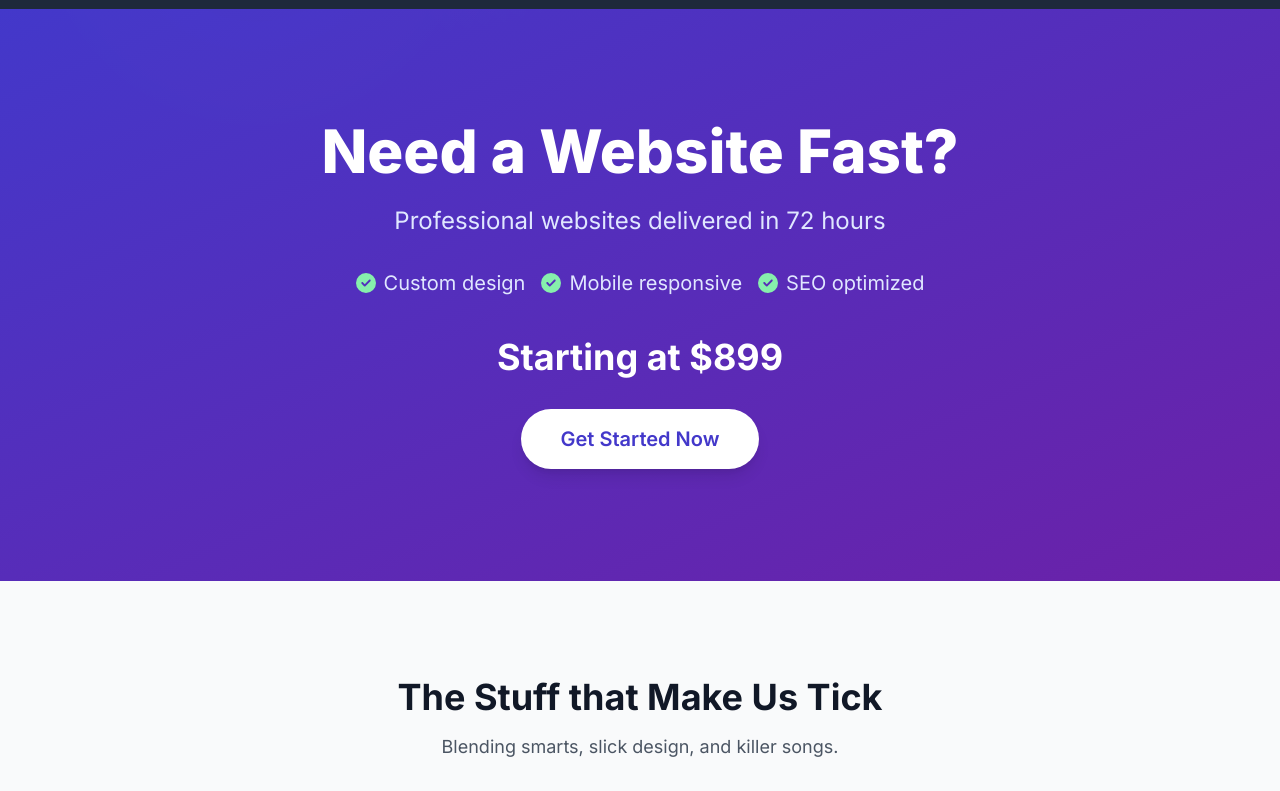
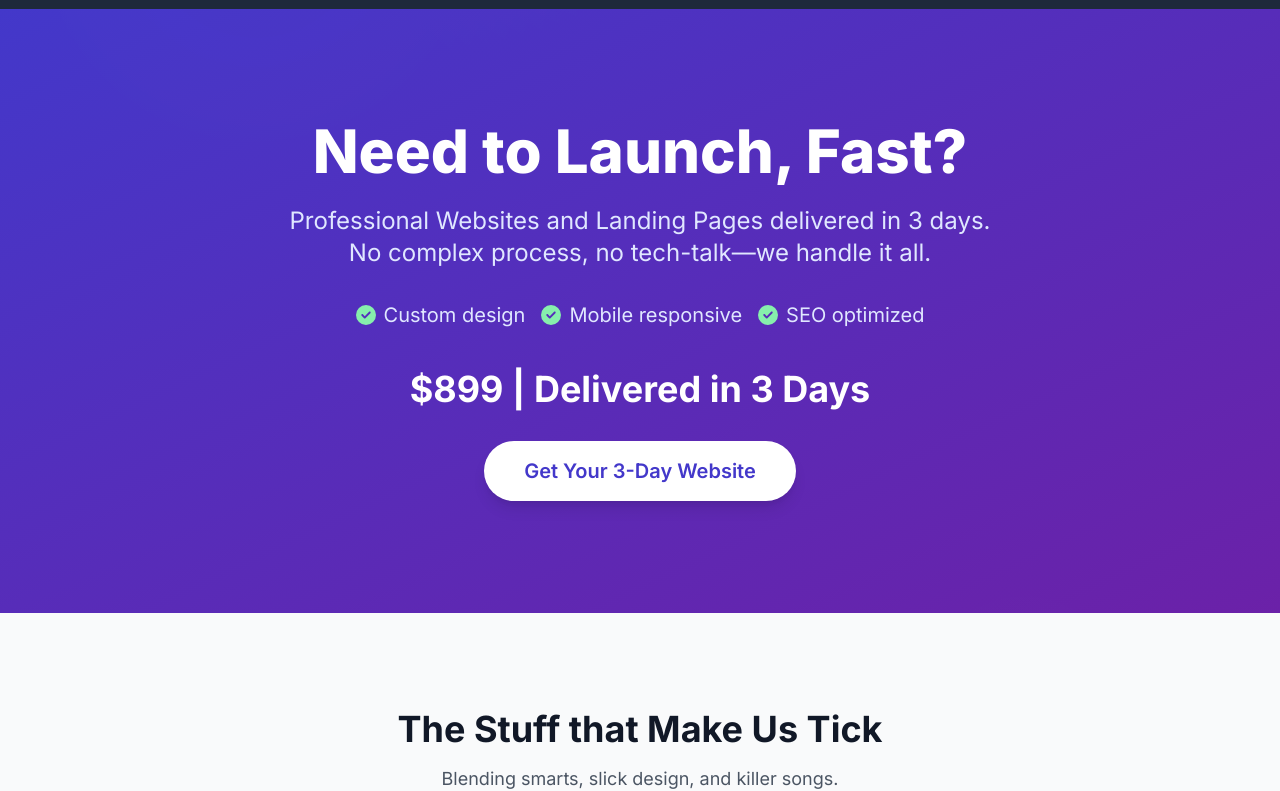
Before and after one commit to Vispaico/vispaico-frontend, a Next.js app: page / in a window 1280 px wide. Shown: the part 851-1642 px from the top of the page. Built offline with nearby package versions, Linux system fonts and the light colour scheme; no server answers.

Commit message:
added copy

```diff
--- a/src/components/FastTrackSection.tsx
+++ b/src/components/FastTrackSection.tsx
@@ -36,7 +36,7 @@ const FastTrackSection: React.FC = () => {
           animate={{ opacity: 1, y: 0 }}
           transition={{ duration: 0.6, ease: "easeOut" }}
         >
-          Need a Website Fast?
+          Need to Launch, Fast?
         </motion.h2>
         <motion.p
           className="text-xl md:text-2xl text-indigo-100 mb-8 max-w-3xl mx-auto"
@@ -44,7 +44,8 @@ const FastTrackSection: React.FC = () => {
           animate={{ opacity: 1, y: 0 }}
           transition={{ duration: 0.6, ease: "easeOut", delay: 0.2 }}
         >
-          Professional websites delivered in 72 hours
+          Professional Websites and Landing Pages delivered in 3 days.<br />
+          No complex process, no tech-talk—we handle it all.
         </motion.p>
 
         <div className="flex flex-col sm:flex-row justify-center items-center gap-4 mb-10">
@@ -80,7 +81,7 @@ const FastTrackSection: React.FC = () => {
           animate={{ opacity: 1, y: 0 }}
           transition={{ duration: 0.6, ease: "easeOut", delay: 0.7 }}
         >
-          Starting at $899
+          $899 | Delivered in 3 Days
         </motion.p>
 
         <motion.div
@@ -90,7 +91,7 @@ const FastTrackSection: React.FC = () => {
         >
           <Link href="/services/web-design/899usd-website" passHref legacyBehavior>
             <a className="inline-block bg-white text-indigo-700 hover:bg-indigo-100 px-10 py-4 rounded-full text-lg md:text-xl font-semibold shadow-lg transform hover:scale-105 transition-all duration-300 ease-in-out">
-              Get Started Now
+              Get Your 3-Day Website
             </a>
           </Link>
         </motion.div>
```
